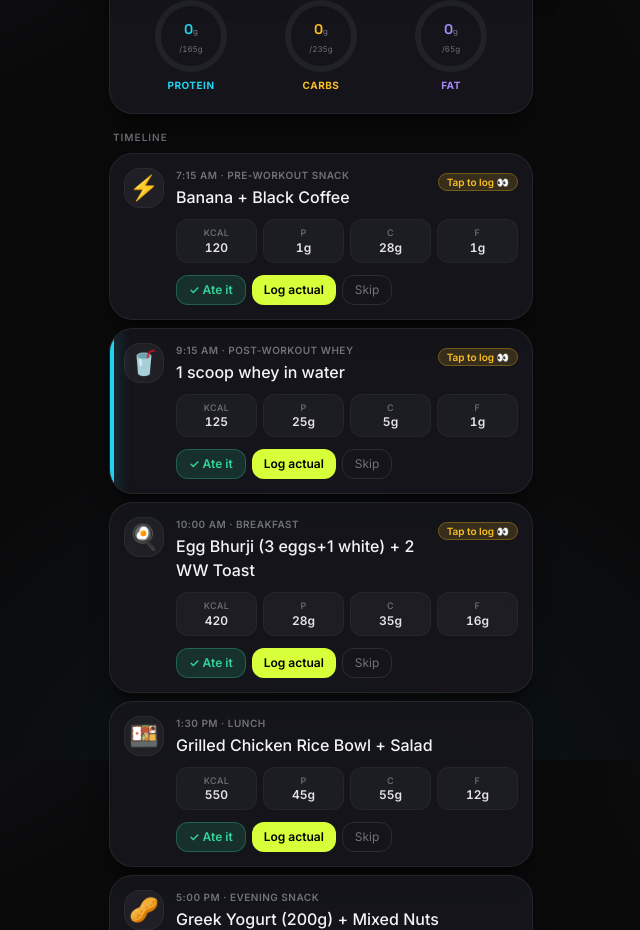
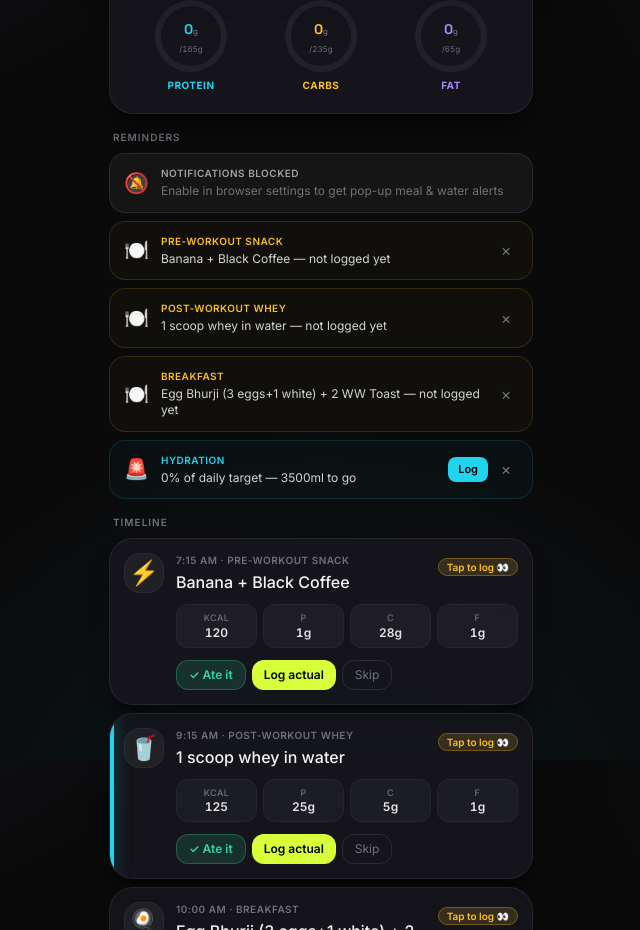
Before and after one commit to HimanshuSingh2499/Fuel, a React (Vite) app: page / in a window 1280 px wide. Shown: the part 840-1770 px from the top of the page, without its empty margins (319-959 px from the left). Built offline with nearby package versions, Linux system fonts and the light colour scheme.

Commit message:
Add reminders, cheat day, stats week nav, food search improvements, and bug fixes

```diff
--- a/src/App.jsx
+++ b/src/App.jsx
@@ -1463,6 +1463,79 @@ const HeroMacroCard = ({ planned, logged, targets }) => {
 }
 
 /* ---------------------------------------------------------------------------
+   Reminders card
+--------------------------------------------------------------------------- */
+const RemindersCard = ({ plan, dayLog, water, waterTarget, onOpenWater }) => {
+  const [now, setNow] = useState(() => new Date())
+  const [dismissed, setDismissed] = useState(new Set())
+  const notifDenied = 'Notification' in window && Notification.permission === 'denied'
+
+  useEffect(() => {
+    const id = setInterval(() => setNow(new Date()), 60_000)
+    return () => clearInterval(id)
+  }, [])
+
+  const nowMin = now.getHours() * 60 + now.getMinutes()
+  const reminders = []
+
+  // Meal reminders — past meals with no logged status
+  plan.forEach(meal => {
+    if (meal.timeMin > nowMin) return // not yet
+    const log = dayLog.meals.find(x => x.mealId === meal.id)
+    if (log?.status === 'eaten_as_planned' || log?.status === 'logged_actual' || log?.status === 'skipped') return
+    reminders.push({ id: `meal-${meal.id}`, icon: '🍽️', label: meal.type, text: `${meal.food} — not logged yet`, color: '#fbbf24' })
+  })
+
+  // Water reminder — only after 10 AM, only if below target
+  if (nowMin >= 10 * 60 && water < waterTarget) {
+    const pct = Math.round((water / waterTarget) * 100)
+    const urgency = pct < 40 ? '🚨' : pct < 70 ? '💧' : '💧'
+    reminders.push({ id: 'water', icon: urgency, label: 'Hydration', text: `${pct}% of daily target — ${waterTarget - water}ml to go`, color: '#22d3ee', action: onOpenWater, actionLabel: 'Log' })
+  }
+
+  const visible = reminders.filter(r => !dismissed.has(r.id))
+  if (visible.length === 0 && !notifDenied) return null
+
+  return (
+    <div className="space-y-2">
+      <div className="text-[10px] uppercase tracking-widest font-semibold text-zinc-500 px-1">Reminders</div>
+      {notifDenied && (
+        <div className="flex items-center gap-3 px-3.5 py-3 rounded-2xl border border-zinc-700/50 bg-zinc-800/40">
+          <span className="text-xl shrink-0">🔕</span>
+          <div className="flex-1 min-w-0">
+            <div className="text-[10px] font-semibold uppercase tracking-wider text-zinc-400">Notifications blocked</div>
+            <div className="text-xs text-zinc-500 mt-0.5 leading-snug">Enable in browser settings to get pop-up meal & water alerts</div>
+          </div>
+        </div>
+      )}
+      {visible.map(r => (
+        <div key={r.id} className="flex items-center gap-3 px-3.5 py-3 rounded-2xl border"
+          style={{ background: `${r.color}08`, borderColor: `${r.color}25` }}>
+          <span className="text-xl shrink-0">{r.icon}</span>
+          <div className="flex-1 min-w-0">
+            <div className="text-[10px] font-semibold uppercase tracking-wider" style={{ color: r.color }}>{r.label}</div>
+            <div className="text-xs text-zinc-300 mt-0.5 leading-snug">{r.text}</div>
+          </div>
+          <div className="flex items-center gap-1.5 shrink-0">
+            {r.action && (
+              <button onClick={r.action}
+                className="px-2.5 py-1 rounded-lg text-[11px] font-semibold text-black transition active:scale-95"
+                style={{ background: r.color }}>
+                {r.actionLabel}
+              </button>
+            )}
+            <button onClick={() => setDismissed(d => new Set([...d, r.id]))}
+              className="w-6 h-6 rounded-lg flex items-center justify-center text-zinc-500 hover:text-zinc-300 hover:bg-white/5 transition text-base leading-none">
+              ×
+            </button>
+          </div>
+        </div>
+      ))}
+    </div>
+  )
+}
+
+/* ---------------------------------------------------------------------------
    Today / Daily View
 --------------------------------------------------------------------------- */
 const TodayView = ({ date, setDate, logs, setLogs, openLogger, openWorkoutLogger, openChooser, profile, weights, setWeights, onOpenWater, onOpenWeight }) => {
@@ -1589,6 +1662,17 @@ const TodayView = ({ date, setDate, logs, setLogs, openLogger, openWorkoutLogger
         ? <CheatDayCard onToggleOff={toggleCheatDay} />
         : <HeroMacroCard planned={planned} logged={logged} targets={t} />
       }
+
+      {/* Reminders — only for today, hidden on cheat days */}
+      {isToday && !isCheatDay && (
+        <RemindersCard
+          plan={plan}
+          dayLog={dayLog}
+          water={water}
+          waterTarget={profile.waterTarget}
+          onOpenWater={onOpenWater}
+        />
+      )}
 
       {/* Meal timeline */}
       <div className="space-y-2">
@@ -2151,6 +2235,29 @@ const SettingsForm = ({ profile, onSave, onCancel, onReset }) => {
         </div>
       </section>
 
+      {/* Notification test */}
+      <div className="pt-2 border-t border-white/[0.07]">
+        <div className="text-[10px] font-semibold text-zinc-500 uppercase tracking-wider mb-2">Notifications</div>
+        <div className="flex items-center gap-3">
+          <div className="flex-1 text-xs text-zinc-400">
+            Permission: <span className={`font-semibold ${Notification.permission === 'granted' ? 'text-[#34d399]' : Notification.permission === 'denied' ? 'text-[#f87171]' : 'text-[#fbbf24]'}`}>
+              {typeof Notification !== 'undefined' ? Notification.permission : 'not supported'}
+            </span>
+          </div>
+          <button
+            type="button"
+            onClick={() => {
+              if (typeof Notification === 'undefined') return alert('Notifications not supported in this browser')
+              if (Notification.permission !== 'granted') return alert('Permission not granted — allow notifications in browser settings first')
+              new Notification('🔔 Test from Fuel', { body: 'Notifications are working correctly!', icon: '/favicon.ico' })
+            }}
+            className="px-3 py-1.5 text-xs rounded-xl border border-white/10 text-zinc-300 hover:bg-white/5 transition"
+          >
+            Send test
+          </button>
+        </div>
+      </div>
+
       <div className="flex flex-wrap gap-2 justify-end pt-1">
         <button type="button" onClick={onReset} className="px-3.5 py-2 text-xs rounded-xl border border-white/10 text-zinc-500 hover:bg-white/5 transition">Reset</button>
         <button type="button" onClick={onCancel} className="px-3.5 py-2 text-sm rounded-xl border border-white/10 text-zinc-300 hover:bg-white/5 transition">Cancel</button>
@@ -2242,6 +2349,70 @@ export default function App() {
     storage.set(STORAGE_KEY, JSON.stringify({ logs, weights, profile }))
   }, [logs, weights, profile, loaded])
 
+  // Browser notifications — request permission once, then fire on meal/water triggers
+  const firedNotifs = useRef(new Set())
+  const [notifPermission, setNotifPermission] = useState(() =>
+    'Notification' in window ? Notification.permission : 'denied'
+  )
+  useEffect(() => {
+    if (!loaded) return
+    if (!('Notification' in window)) return
+    if (Notification.permission === 'default') {
+      Notification.requestPermission().then(result => {
+        setNotifPermission(result)
+        if (result === 'granted') {
+          new Notification('🔔 Fuel reminders active', {
+            body: 'You\'ll get pop-ups for unlogged meals and water checkpoints.',
+            icon: '/favicon.ico',
+          })
+        }
+      })
+    }
+  }, [loaded])
+
+  useEffect(() => {
+    if (!loaded) return
+    const check = () => {
+      if (!('Notification' in window) || Notification.permission !== 'granted') return
+      const today = todayISO()
+      const now = new Date()
+      const nowMin = now.getHours() * 60 + now.getMinutes()
+      const dayLog = logs[today] || { meals: [], water: 0 }
+      const water = dayLog.water || 0
+      const wTarget = profile.waterTarget
+      const dayPlan = WEEK_PLAN[isoToDayKey(today)]
+
+      // Meal reminders — 15 min grace period after scheduled time
+      dayLog.cheatDay || dayPlan.forEach(meal => {
+        if (nowMin < meal.timeMin + 15) return
+        const log = dayLog.meals.find(x => x.mealId === meal.id)
+        if (log?.status === 'eaten_as_planned' || log?.status === 'logged_actual' || log?.status === 'skipped') return
+        const id = `meal-${meal.id}-${today}`
+        if (firedNotifs.current.has(id)) return
+        firedNotifs.current.add(id)
+        new Notification(`🍽️ ${meal.type}`, { body: `${meal.food} — log it or skip`, tag: id, icon: '/favicon.ico' })
+      })
+
+      // Water reminders at checkpoints — only fire if below the threshold
+      const waterCheckpoints = [
+        { minTime: 10 * 60, id: `w-10-${today}`, pctNeeded: 0.01, msg: 'You haven\'t logged any water yet. Start hydrating!' },
+        { minTime: 14 * 60, id: `w-14-${today}`, pctNeeded: 0.40, msg: `Only ${Math.round((water/wTarget)*100)}% done — aim for 40% by now.` },
+        { minTime: 18 * 60, id: `w-18-${today}`, pctNeeded: 0.70, msg: `${wTarget - water}ml to go — keep it up!` },
+        { minTime: 21 * 60, id: `w-21-${today}`, pctNeeded: 1.00, msg: `${wTarget - water}ml left to hit your daily target.` },
+      ]
+      waterCheckpoints.forEach(({ minTime, id, pctNeeded, msg }) => {
+        if (nowMin < minTime) return
+        if (water / wTarget >= pctNeeded) return
+        if (firedNotifs.current.has(id)) return
+        firedNotifs.current.add(id)
+        new Notification('💧 Hydration Reminder', { body: msg, tag: id, icon: '/favicon.ico' })
+      })
+    }
+    check()
+    const interval = setInterval(check, 60_000)
+    return () => clearInterval(interval)
+  }, [logs, loaded, profile.waterTarget, notifPermission])
+
   const flash = useCallback((msg) => {
     setToast(msg)
     if (toastTimerRef.current) clearTimeout(toastTimerRef.current)
```
